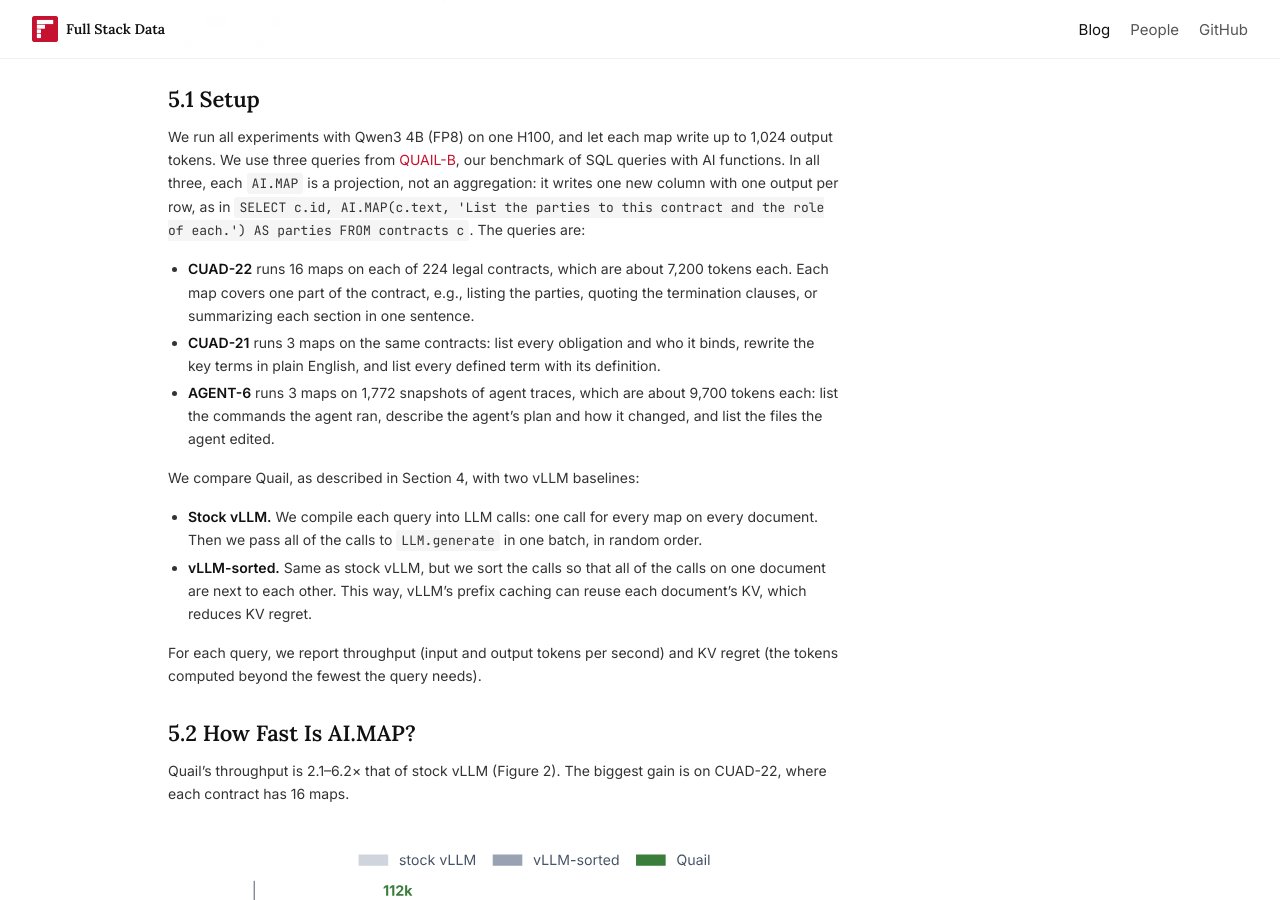
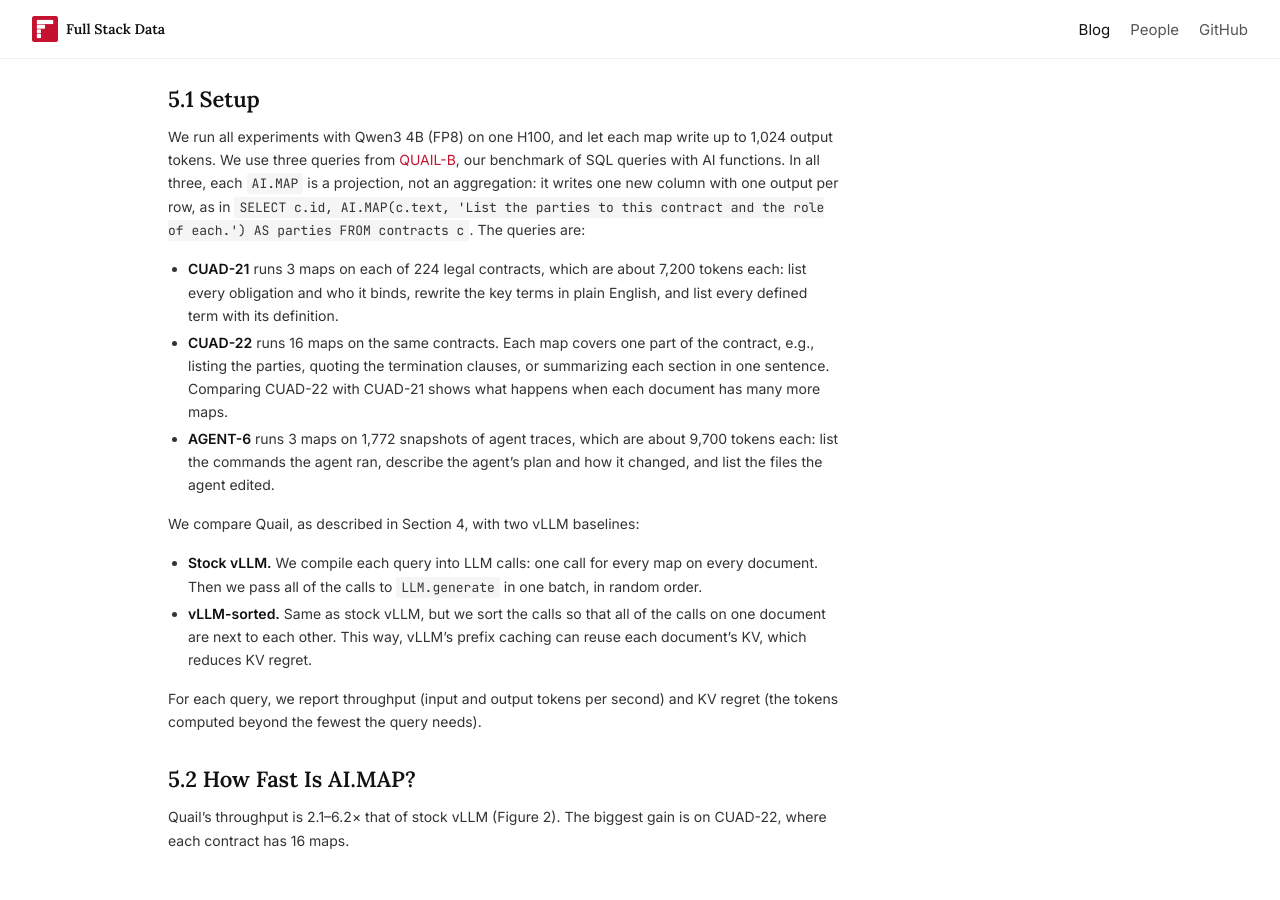
Before and after one commit to fsdatalab/fsdatalab.github.io, a Jekyll site: the page built from _posts/2026-11-03-ai-map.md, in a window 1280 px wide and 900 px high, scrolled down 6411 px. Built offline with Jekyll 4.4.1, drawn with Linux system fonts in a browser that asks for light colours.

Commit message:
List CUAD-21 before CUAD-22 and say why both are included
The figures now show the queries in the same order as the text.

Co-Authored-By: Claude Opus 5.5 <noreply@anthropic.com>
Claude-Session: https://claude.ai/code/session_012G22YMQssRfNYLRetzTaCz

```diff
--- a/_posts/2026-11-03-ai-map.md
+++ b/_posts/2026-11-03-ai-map.md
@@ -200,8 +200,8 @@ We'll start with our setup: the model, the queries, and the systems we compare.
 
 We run all experiments with Qwen3 4B (FP8) on one H100, and let each map write up to 1,024 output tokens. We use three queries from [QUAIL-B](https://github.com/fsdatalab/quail-bench), our benchmark of SQL queries with AI functions. In all three, each `AI.MAP` is a projection, not an aggregation: it writes one new column with one output per row, as in `SELECT c.id, AI.MAP(c.text, 'List the parties to this contract and the role of each.') AS parties FROM contracts c`. The queries are:
 
-- **CUAD-22** runs 16 maps on each of 224 legal contracts, which are about 7,200 tokens each. Each map covers one part of the contract, e.g., listing the parties, quoting the termination clauses, or summarizing each section in one sentence.
-- **CUAD-21** runs 3 maps on the same contracts: list every obligation and who it binds, rewrite the key terms in plain English, and list every defined term with its definition.
+- **CUAD-21** runs 3 maps on each of 224 legal contracts, which are about 7,200 tokens each: list every obligation and who it binds, rewrite the key terms in plain English, and list every defined term with its definition.
+- **CUAD-22** runs 16 maps on the same contracts. Each map covers one part of the contract, e.g., listing the parties, quoting the termination clauses, or summarizing each section in one sentence. Comparing CUAD-22 with CUAD-21 shows what happens when each document has many more maps.
 - **AGENT-6** runs 3 maps on 1,772 snapshots of agent traces, which are about 9,700 tokens each: list the commands the agent ran, describe the agent's plan and how it changed, and list the files the agent edited.
 
 We compare Quail, as described in Section 4, with two vLLM baselines:
@@ -238,7 +238,7 @@ Could we get away with only the shared-prefix attention from Section 4.2? To fin
 On CUAD-22, prompt-only reservation evicts 2,012 outputs and recomputes 4.0M tokens, and the query takes 345 seconds. With adaptive headroom, Quail evicts 103 outputs and recomputes 143k tokens, and the query takes 255 seconds: 1.35× faster (Figure 4).
 
 <figure id="figure-4" style="width: min(40rem, calc(100vw - 3rem));">
-<img src="{{ '/assets/blog/ai-map/headroom-ablation.svg' | relative_url }}" alt="Answers evicted and tokens recomputed on CUAD-22, CUAD-21, and AGENT-6 for stock vLLM, vLLM-sorted, Quail with prompt-only reservation, and Quail with adaptive headroom. Adaptive headroom has the fewest of both on every query: 103, 32, and 0 evictions.">
+<img src="{{ '/assets/blog/ai-map/headroom-ablation.svg' | relative_url }}" alt="Answers evicted and tokens recomputed on CUAD-21, CUAD-22, and AGENT-6 for stock vLLM, vLLM-sorted, Quail with prompt-only reservation, and Quail with adaptive headroom. Adaptive headroom has the fewest of both on every query: 103, 32, and 0 evictions.">
 <figcaption>Figure 4. Answers evicted (top) and tokens recomputed after eviction (bottom). The two Quail runs use the same attention path and differ only in how many pages they reserve for each output.</figcaption>
 </figure>
 
```
Also changed, not shown: assets/blog/ai-map/admission-headroom.svg, assets/blog/ai-map/headroom-ablation.svg, assets/blog/ai-map/headroom-over-run.svg, assets/blog/ai-map/kv-regret.svg, assets/blog/ai-map/survival-curves.svg, assets/blog/ai-map/throughput.svg.
